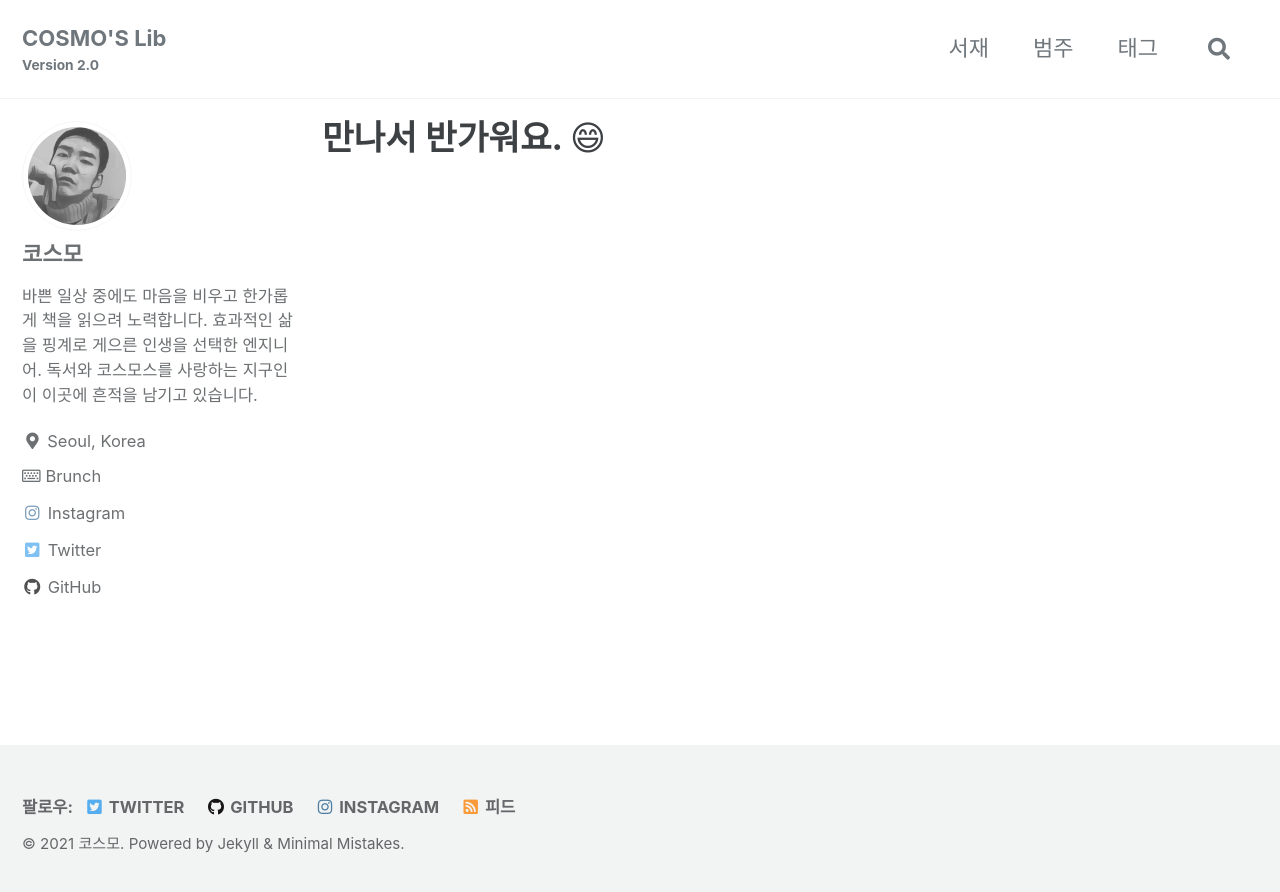
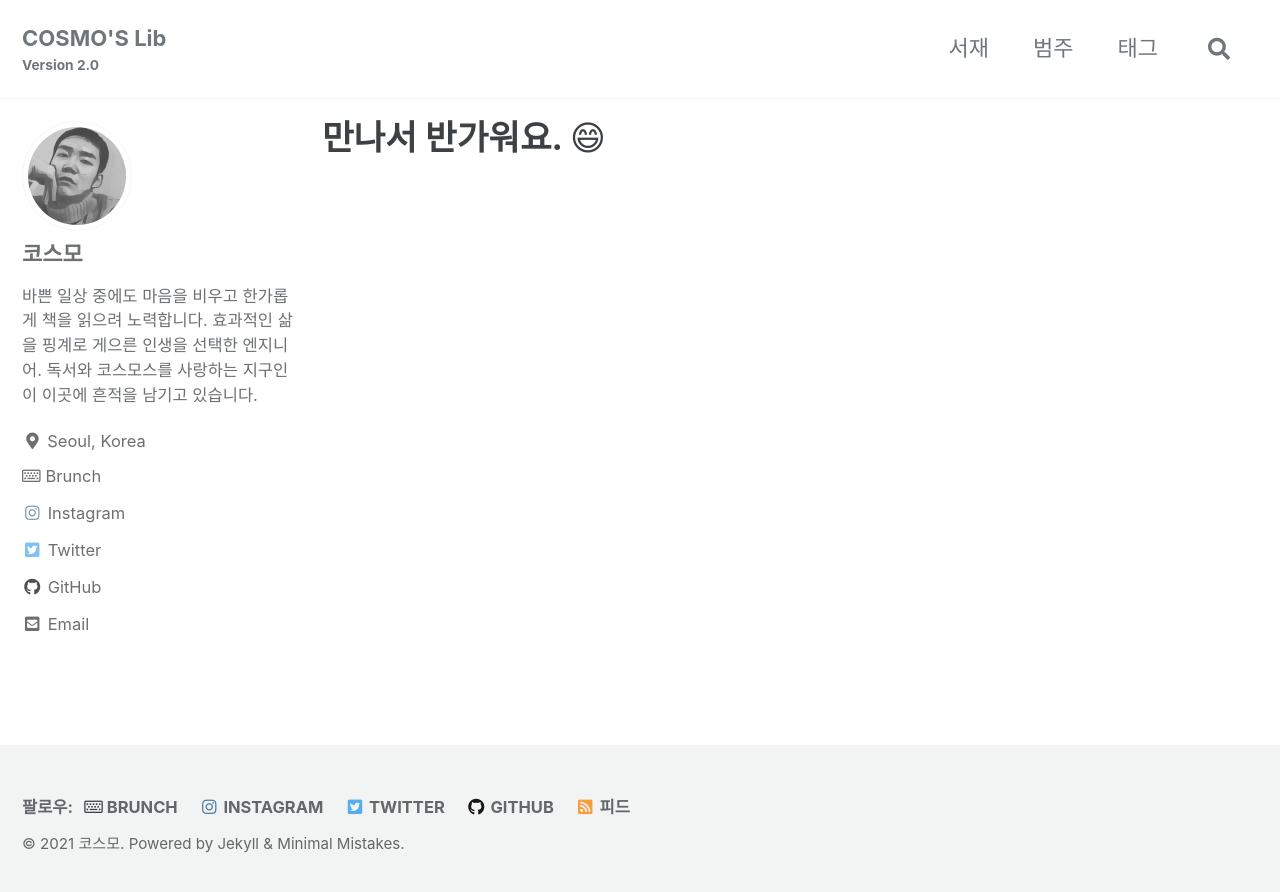
Before and after one commit to deftone2000/cosmo-s-archive, a Jekyll site: the page built from _pages/collection-archive.html, in a window 1280 px wide. Shown: the top 892 px of the page. Built offline with Jekyll 4.4.1, drawn with Linux system fonts in a browser that asks for light colours; cached includes are drawn as plain includes; comment, search, counter and statistics services are not loaded; a style sheet for code colours, icons or effects is not loaded; part of the change alters nothing that is shown.

Commit message:
no message

```diff
--- a/_config.yml
+++ b/_config.yml
@@ -54,7 +54,7 @@ algolia:
   application_id         : T8RAY7L1MF # YOUR_APPLICATION_ID
   index_name             : cosmos_library # YOUR_INDEX_NAME
   search_only_api_key    : 82bad692b1d01d918b388e5dcbc4a3c5 # YOUR_SEARCH_ONLY_API_KEY
-  powered_by             : true # true (default), false
+  powered_by             : false # true (default), false
   files_to_exclude:
         - index.html
         - index.md
@@ -100,7 +100,7 @@ author:
   links:
     - label: "Brunch"
       icon: "far fa-keyboard"
-      url: "https://brunch.co.kr/@cosmoslib"
+      url: "https://brunch.co.kr/@cosmoslib#articles"
 #    - label: "Notion"
 #      icon: "fas fa-fw fa-book"
 #      url: "https://cosmoslib.notion.site/88edcb87a68345d98b55b460ba27e1e3?v=44d52f8a550049edbfd90d256d973e7a"
@@ -116,20 +116,26 @@ author:
     - label: "GitHub"
       icon: "fab fa-fw fa-github"
       url: "https://github.com/deftone2000"
+    - label: "Email"
+      icon: "fas fa-fw fa-envelope-square"
+      url: "mailto:deftone2000@gmail.com"
 
 
 # Site Footer
 footer:
   links:
+    - label: "Brunch"
+      icon: "far fa-keyboard"
+      url: "https://brunch.co.kr/@cosmoslib#articles"
+    - label: "Instagram"
+      icon: "fab fa-fw fa-instagram"
+      url: "https://instagram.com/deftone2000"
     - label: "Twitter"
       icon: "fab fa-fw fa-twitter-square"
       url: "https://twitter.com/deftone2000"
     - label: "GitHub"
       icon: "fab fa-fw fa-github"
       url: "https://github.com/deftone2000"
-    - label: "Instagram"
-      icon: "fab fa-fw fa-instagram"
-      url: "https://instagram.com/deftone2000"
 
 
 # Reading Files
@@ -188,73 +194,19 @@ kramdown:
 
 
 # Collections
-collections:
- # docs:
- #   output: true
- #   permalink: /:collection/:path/
- # travel:
- #   output: true
- #   permalink: /:collection/:path/
- # playground:
- #   output: true
- #   permalink: /:collection/:path/
- # portfolio:
- #   output: true
- #   permalink: /:collection/:path/
-
-
-# Defaults
-defaults:
-  # _posts
-  - scope:
-      path: ""
-      type: posts
-    values:
-      layout: single
-      author_profile: true
-      read_time: true
-      show_date: true
-      comments: true
-      share: true
-      related: true
-  # _pages
-  - scope:
-      path: "_pages"
-      type: pages
-    values:
-      layout: single
-      author_profile: true
-
-  # _travel
-  - scope:
-      path: ""
-      type: travel
-    values:
-      layout: single
-      author_profile: true
-      share: true
-      comments: true
-  # _playground
-  - scope:
-      path: ""
-      type: playground
-    values:
-      layout: single
-      read_time: false
-      author_profile: false
-      share: false
-      comment: false
-      sidebar:
-        title: Playground
-        nav: "playground"
-  # _portfolio
-  - scope:
-      path: ""
-      type: portfolio
-    values:
-      layout: single
-      author_profile: false
-      share: true
+#collections:
+# docs:
+#   output: true
+#   permalink: /:collection/:path/
+# travel:
+#   output: true
+#   permalink: /:collection/:path/
+# playground:
+#   output: true
+#   permalink: /:collection/:path/
+# portfolio:
+#   output: true
+#   permalink: /:collection/:path/
 
 
 # Sass/SCSS
@@ -265,7 +217,7 @@ sass:
 
 # Outputting
 permalink: /:categories/:title/
-# paginate: 5 # amount of posts to show
+#paginate: 5 # amount of posts to show
 # paginate_path: /page:num/
 timezone: Asia/Seoul # https://en.wikipedia.org/wiki/List_of_tz_database_time_zones
 
@@ -324,3 +276,57 @@ compress_html:
   clippings: all
   ignore:
     envs: development
+
+
+# Defaults
+defaults:
+  # _posts
+  - scope:
+      path: ""
+      type: posts
+    values:
+      layout: single
+      author_profile: true
+      read_time: true
+      show_date: true
+      comments: true
+      share: true
+      related: true
+  # _pages
+  - scope:
+      path: "_pages"
+      type: pages
+    values:
+      layout: single
+      author_profile: true
+
+  # _travel
+#  - scope:
+#      path: ""
+#      type: travel
+#    values:
+#      layout: single
+#      author_profile: true
+#      share: true
+#      comments: true
+  # _playground
+#  - scope:
+#      path: ""
+#      type: playground
+#    values:
+#      layout: single
+#      read_time: false
+#      author_profile: false
+#      share: false
+#      comment: false
+#      sidebar:
+#        title: Playground
+#        nav: "playground"
+  # _portfolio
+#  - scope:
+#      path: ""
+#      type: portfolio
+#    values:
+#      layout: single
+#      author_profile: false
+#      share: true
```
